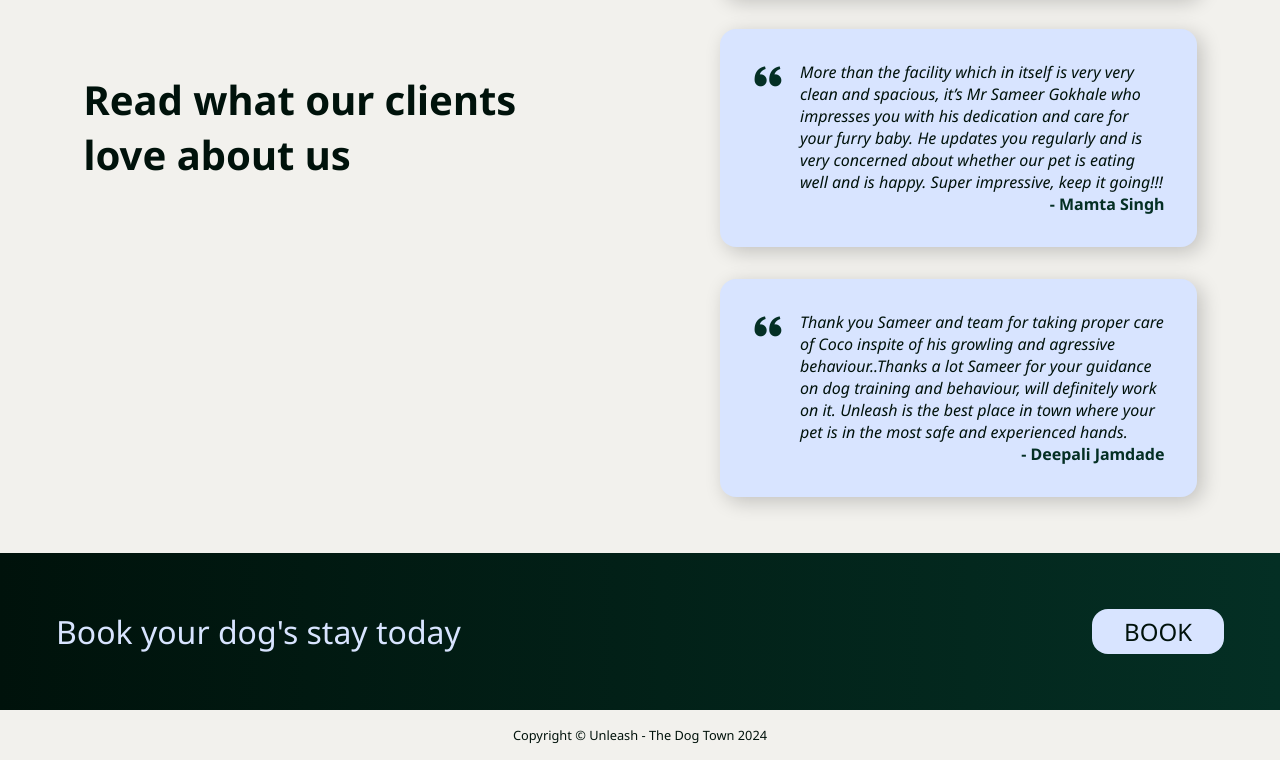
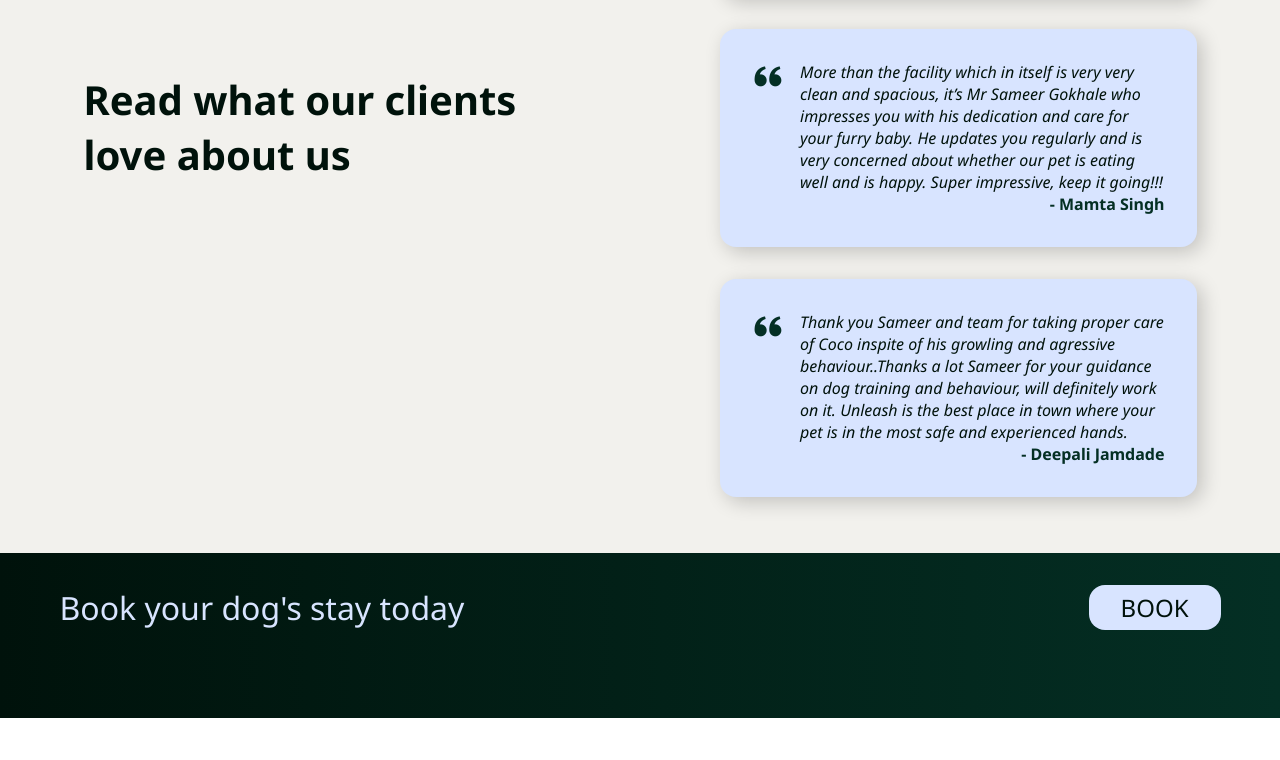
Before and after one commit to bappaditya89/unleash, a plain HTML site: page index.html in a window 1280 px wide. Shown: the part 1864-2624 px from the top of the page. After the commit the page ends 2582 px from the top, so only its background shows below. Drawn offline with nearby package versions, Linux system fonts and the light colour scheme.

Commit message:
changed css

```diff
--- a/style.css
+++ b/style.css
@@ -209,14 +209,14 @@ article h1 {
 /* Book */
 
 .main {
-  padding: 3.5rem;
+  padding-bottom: 3.5rem;
 }
 .last {
   flex: 1;
   display: flex;
   align-items: center;
   justify-content: space-between;
-
+  padding: 2rem;
   color: #d8e4ff;
   font-size: 2rem;
 }
@@ -340,6 +340,10 @@ article h1 {
   text-align: center;
   padding: 1rem;
   background: #f2f1ed;
+  position: fixed;
+  bottom: 0;
+  width: 100%;
+  box-shadow: 0 -1px 5px rgba(0, 0, 0, 0.1);
 }
 
 footer p {
```
